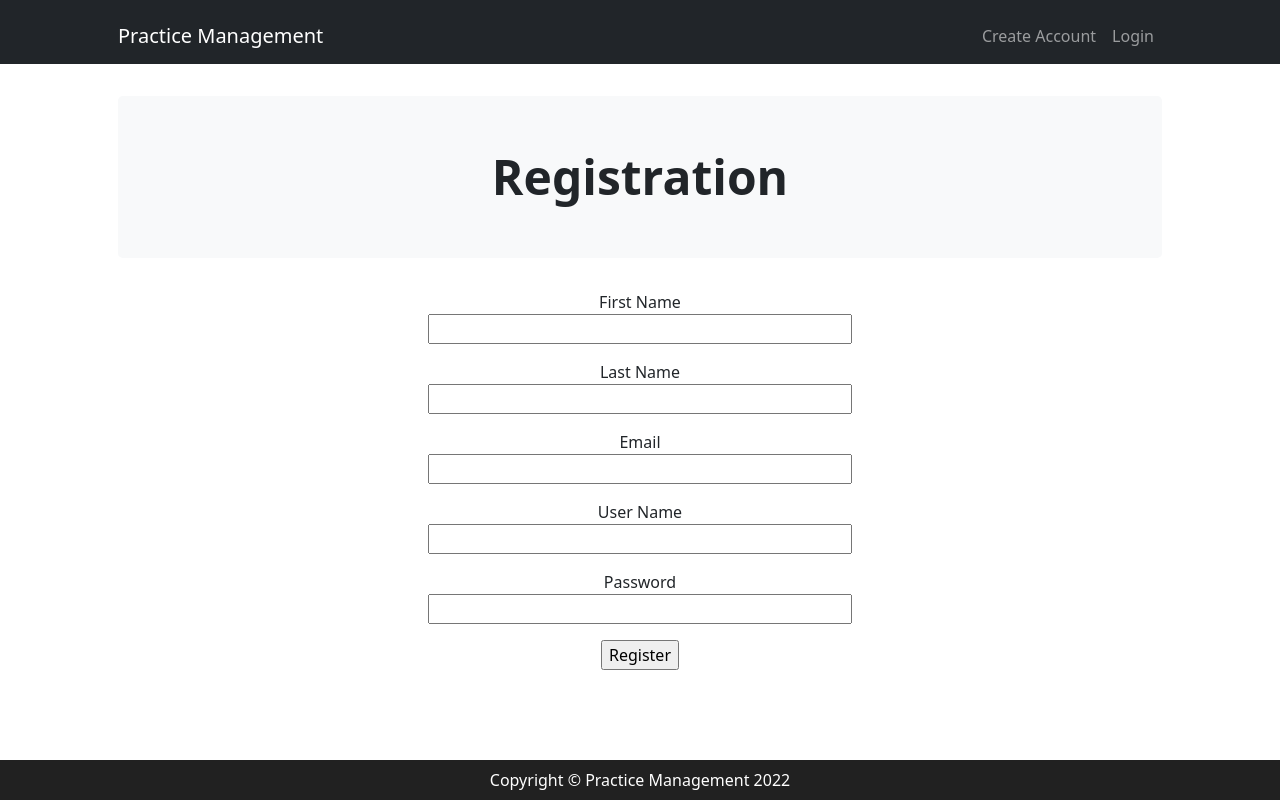
After one commit to M-Studley/flask_baseball, a Flask app: page /register in a window 1280 px wide. The commit adds this page. Run offline with Flask 3, Linux system fonts and the light colour scheme; some libraries are stand-ins or nearby versions.

Commit message:
Eighteenth push.
UPDATE:
1. base.html
  a. removed Home link from the home page
  b. added Create User link
2. forms.py
  a. Registration form
3. models.py
  a. User model now includes first name, last name, and email
4. routes.py
  a. user_registration

CREATED:
1. register.html
  a. New form for registrations

DELETED:
  NONE

```diff
--- a/app/forms.py
+++ b/app/forms.py
@@ -1,5 +1,5 @@
 from flask_wtf import FlaskForm
-from wtforms import StringField, PasswordField, SubmitField, SelectField, DateTimeLocalField, DecimalField
+from wtforms import StringField, PasswordField, SubmitField, SelectField, DateTimeLocalField, DecimalField, EmailField
 from wtforms.validators import InputRequired
 
 
@@ -9,6 +9,17 @@ class LoginForm(FlaskForm):
     username = StringField('Username', validators=[InputRequired()])
     password = PasswordField('Password', validators=[InputRequired()])
     submit = SubmitField('Login')
+
+
+# Registration Form
+
+class RegistrationForm(FlaskForm):
+    first_name = StringField('First Name', validators=[InputRequired()])
+    last_name = StringField('Last Name', validators=[InputRequired()])
+    email = EmailField('Email', validators=[InputRequired()])
+    user_name = StringField('User Name', validators=[InputRequired()])
+    password = PasswordField('Password', validators=[InputRequired()])
+    submit = SubmitField('Register')
 
 
 # Team Form
--- a/app/models.py
+++ b/app/models.py
@@ -17,9 +17,12 @@ def load_user(user_id):
 # User Model
 @dataclass
 class User(UserMixin):
-    id: int
+    first_name: str
+    last_name: str
+    email: str
     user_name: str
     password: str
+    id: int = None
 
 
 # Team Model
--- a/app/routes.py
+++ b/app/routes.py
@@ -2,19 +2,49 @@ from flask import render_template, redirect, url_for, flash, session, request
 from flask_login import login_user, logout_user, login_required, current_user
 from app import app, db, login
 from app.models import User, Team, Practice
-from app.forms import LoginForm, TeamForm, PracticeForm
+from app.forms import LoginForm, RegistrationForm, TeamForm, PracticeForm
 
 
 # HOME PAGE
-
 
 @app.route('/')
 def index():
     return render_template('index.html')
 
 
+# USER REGISTRATION
+
+@app.route('/register', methods=['GET', 'POST'])
+def user_registration():
+    form = RegistrationForm()
+    if request.method == 'POST':
+        if form.validate_on_submit():
+            form_first_name = form.first_name.data
+            form_last_name = form.last_name.data
+            form_email = form.email.data
+            form_user_name = form.user_name.data
+            form_password = form.password.data
+
+            user = User(first_name=form_first_name,
+                        last_name=form_last_name,
+                        email=form_email,
+                        user_name=form_user_name,
+                        password=form_password)
+            db.execute("""
+            INSERT INTO `user`
+            (`first_name`, `last_name`, `email`, `user_name`, `password`)
+            VALUES (%s, %s, %s, %s, %s)
+            """, (user.first_name, user.last_name, user.email, user.user_name, user.password))
+
+            flash('Registration Successful!', category='success')
+            return redirect(url_for('user_login', first_name=user.first_name))
+
+        flash('Please fill out all fields...', category='warning')
+
+    return render_template('register.html', title='Register', form=form)
+
+
 # USER - LOGIN, LOGOUT
-
 
 @app.route('/login', methods=['GET', 'POST'])
 def user_login():
@@ -36,7 +66,7 @@ def user_login():
             return redirect(url_for('user_login'))
 
         login_user(user)
-        session.permanent = True
+        session.permanent = False
         flash('Log in success!', category='success')
         return redirect(url_for('index'))
 
@@ -55,7 +85,6 @@ def unauthorized():
 
 
 # TEAM - MAIN, UPDATE, DELETE
-
 
 @login_required
 @app.route('/teams', methods=['GET', 'POST'])
@@ -100,7 +129,6 @@ def team_delete(team_id):
 
 
 # PRACTICES - MAIN, UPDATE, DELETE
-
 
 @login_required
 @app.route('/practices', methods=['GET', 'POST'])
--- a/app/templates/base.html
+++ b/app/templates/base.html
@@ -26,7 +26,7 @@
         <div class="collapse navbar-collapse" id="navbarSupportedContent">
             <ul class="navbar-nav ms-auto mb-2 mb-lg-0">
                 {% if current_user.is_anonymous %}
-                <li class="nav-item"><a class="nav-link {% block nav_home_not_log %}{% endblock %}" href="{{ url_for('index') }}">Home</a></li>
+                <li class="nav-item"><a class="nav-link {% block nav_register %}{% endblock %}" href="{{ url_for('user_registration') }}">Create Account</a></li>
                 <li class="nav-item"><a class="nav-link {% block nav_login %}{% endblock %}" href="{{ url_for('user_login') }}">Login</a></li>
                 {% else %}
                 <li class="nav-item"><a class="nav-link {% block nav_home %}{% endblock %}" href="{{ url_for('index') }}">Home</a></li>
--- /dev/null
+++ b/app/templates/register.html
@@ -0,0 +1,72 @@
+{% extends "base.html" %}
+
+{% block head %}
+
+{% endblock %}
+
+{% block body %}
+
+<!-- Header-->
+<header class="py-4">
+  <div class="container px-lg-5">
+    <div class="p-4 p-lg-1 bg-light rounded-3 text-center">
+      <div class="m-4 m-lg-5">
+        <h1 class="display-5 fw-bold">Registration</h1>
+      </div>
+    </div>
+  </div>
+</header>
+<!-- About section-->
+<section id="about">
+  <div class="container px-4">
+    <div class="row gx-4 justify-content-center">
+      <div class="col-lg-10">
+      {% with messages = get_flashed_messages(with_categories=true) %}
+        {% if messages %}
+          {% for category, message in messages %}
+            <div class="alert alert-{{ category }} alert-dismissible fade show" role="alert">
+              <h5 align="center">{{ message }}</h5>
+              <button type="button" class="btn-close" data-bs-dismiss="alert" aria-label="Close"></button>
+            </div>
+          {% endfor %}
+        {% endif %}
+      {% endwith %}
+      </div>
+    </div>
+  </div>
+</section>
+
+<div align="center">
+<form action="" method="POST" novalidate>
+    {{ form.hidden_tag() }}
+  <p>
+    {{ form.first_name.label }}
+    <br>
+    {{ form.first_name(size=40) }}
+  </p>
+  <p>
+    {{ form.last_name.label }}
+    <br>
+    {{ form.last_name(size=40) }}
+  </p>
+  <p>
+    {{ form.email.label }}
+    <br>
+    {{ form.email(size=40) }}
+  </p>
+  <p>
+    {{ form.user_name.label }}
+    <br>
+    {{ form.user_name(size=40) }}
+  </p>
+  <p>
+    {{ form.password.label }}
+    <br>
+    {{ form.password(size=40) }}
+  </p>
+  <p>
+    {{ form.submit() }}
+  </p>
+</form>
+</div>
+{% endblock %}
```
